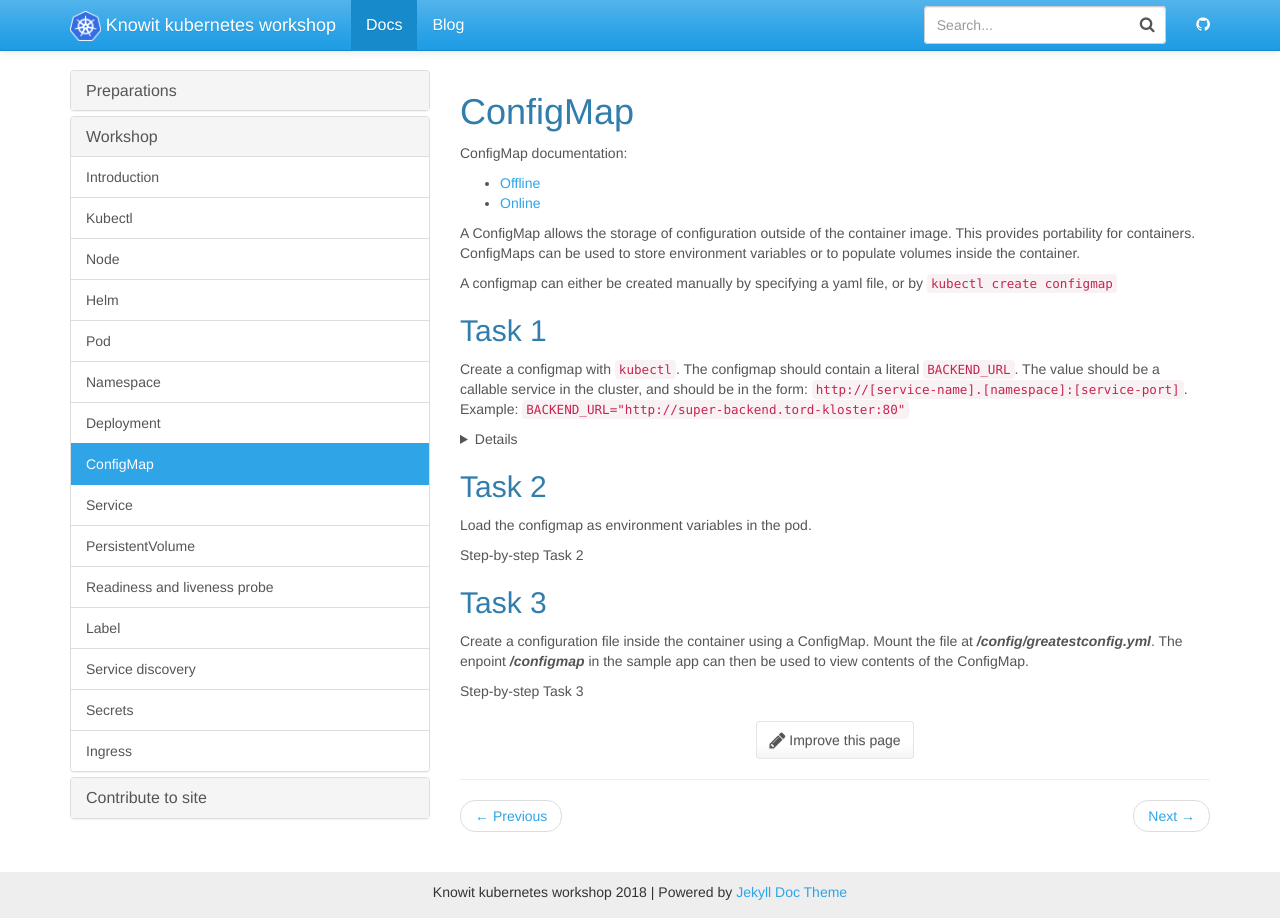
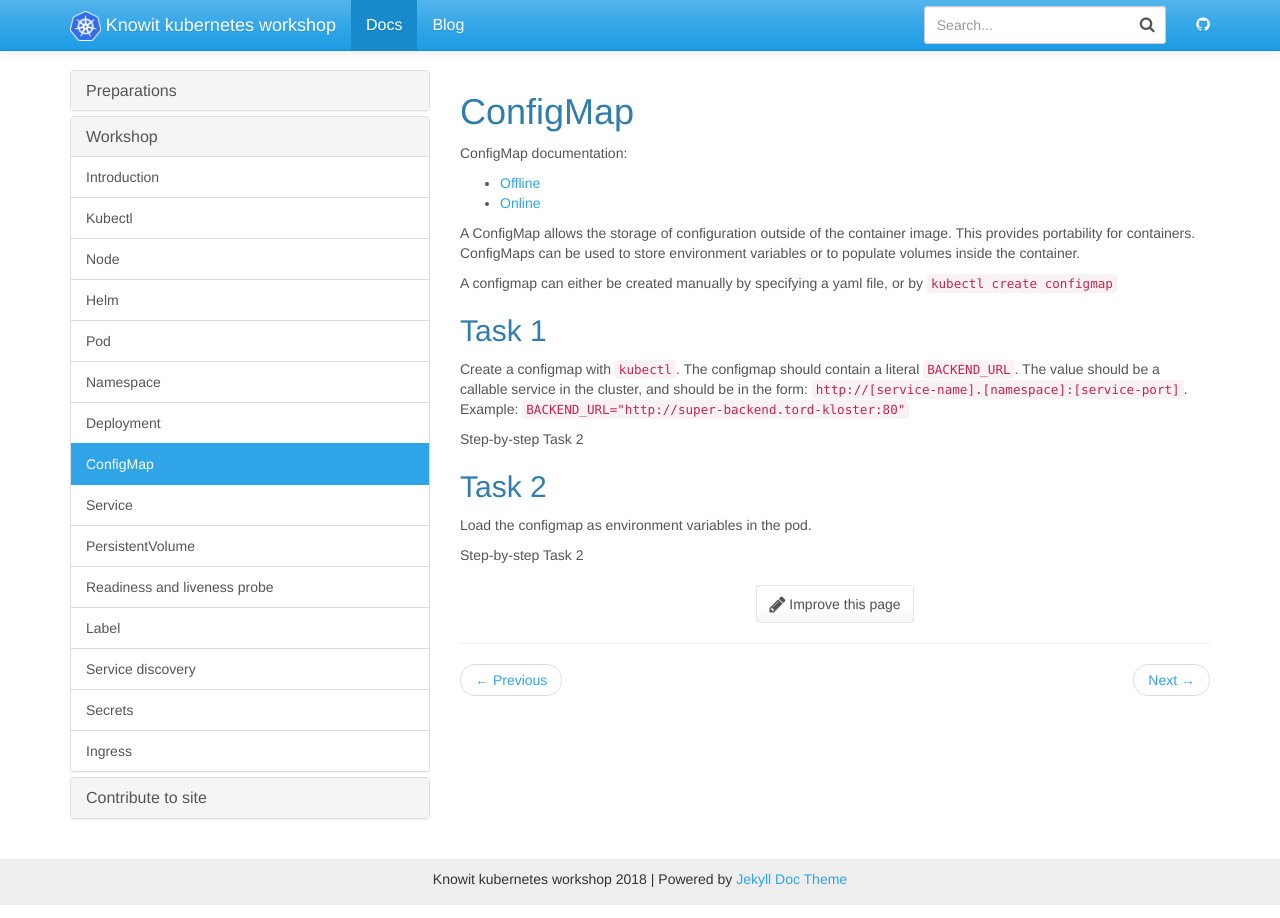
Before and after one commit to knowit/kubernetes-workshop, a Jekyll site: the page built from docs/_docs/workshop/configmap.md, in a window 1280 px wide. Built offline with Jekyll 4.4.1, drawn with Linux system fonts in a browser that asks for light colours.

Commit message:
rewrite configmap

```diff
--- a/docs/_docs/workshop/configmap.md
+++ b/docs/_docs/workshop/configmap.md
@@ -17,6 +17,10 @@
 
 Create a configmap with `kubectl`. The configmap should contain a literal `BACKEND_URL`. The value should be a callable service in the cluster, and should be in the form: `http://[service-name].[namespace]:[service-port]`. Example: `BACKEND_URL="http://super-backend.tord-kloster:80"`
 <details>
+<summary>Step-by-step Task 2</summary>
+<div markdown="1">
+`kubectl create configmap super-configmap --from-literal=BACKEND_URL=testurl`
+</div>
 </details>
 
 ## Task 2
@@ -26,13 +30,6 @@
 <details>
   <summary>Step-by-step Task 2</summary>
   <div markdown="1">
-
-- <details>
-  <summary>Use kubectl create configmap </summary>
-  <div markdown="1">
-  `kubectl create configmap my-cool-configmap --from-literal VERSION=v0.1.0 `
-  </div>
-  </details>
 
 - In the deployment yaml file configure the container to use environment from the configmap
 
@@ -46,7 +43,8 @@
 </div>
 </details>
 
-{{ % comment % }}
+{% comment %}
+
 ## Task 3
 
 Create a configuration file inside the container using a ConfigMap. Mount the file at ***/config/greatestconfig.yml***. The enpoint ***/configmap*** in the sample app can then be used to view contents of the ConfigMap.
@@ -96,4 +94,4 @@
   </div>
 </details>
 
-{{ % endcomment % }}
+{% endcomment %}
```
